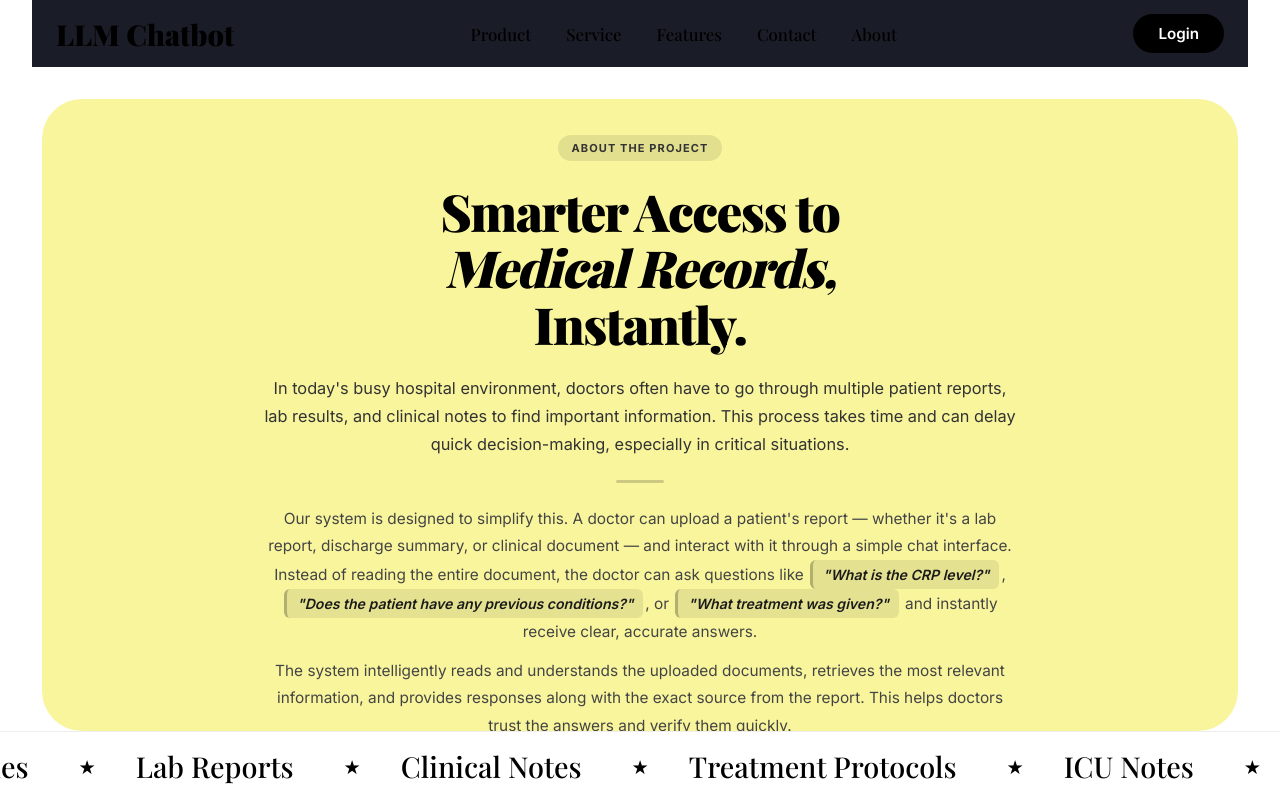
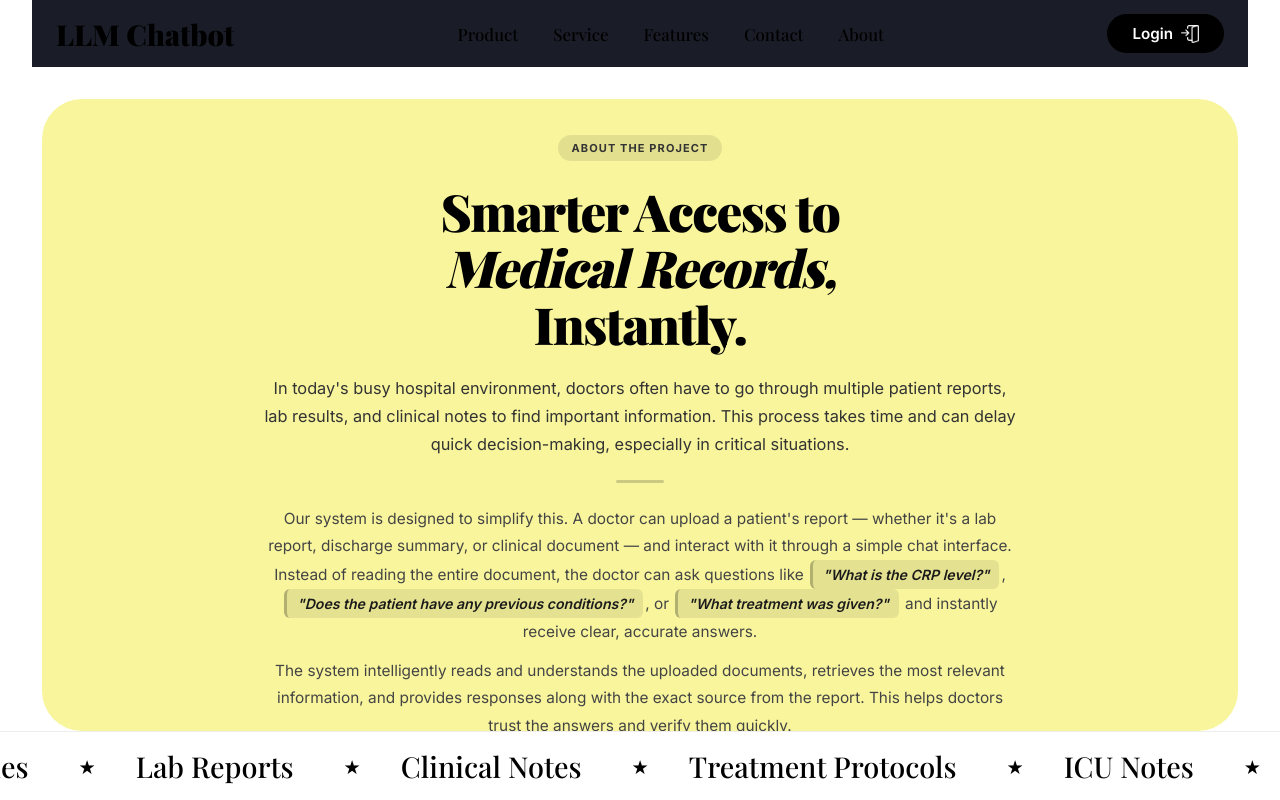
Before and after one commit to bhanu-3333/LLM-chatbot, a React (Vite) app in the folder medical-rag-frontend/: page /about in a window 1280 px wide. Built offline with nearby package versions, Linux system fonts and the light colour scheme; a web font is replaced by a local one.

Commit message:
feat: implement authentication page and about section with integrated routing and UI components

```diff
--- a/medical-rag-frontend/src/pages/About.jsx
+++ b/medical-rag-frontend/src/pages/About.jsx
@@ -50,6 +50,7 @@ export default function About() {
           ) : (
             <button className="login-btn-nav" onClick={() => nav('/login')}>
               Login
+              <img src={enterIcon} alt="Enter" className="btn-enter-icon" />
             </button>
           )}
         </nav>
```
